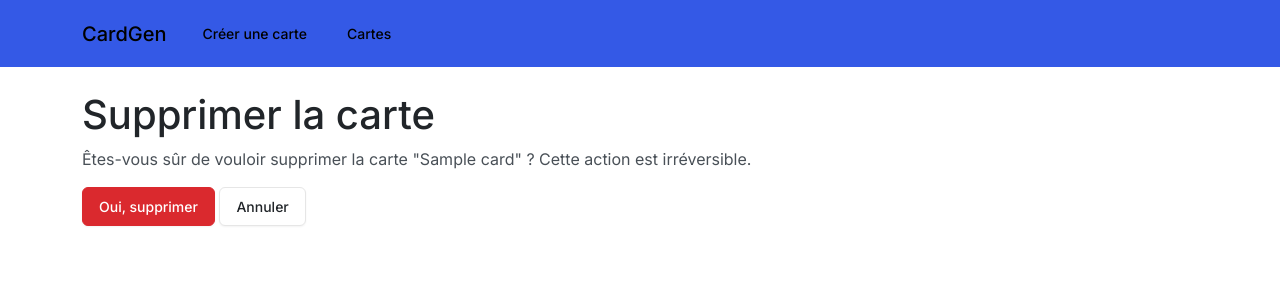
After one commit to rfulop/cards_generator, a Django app: page /generator/card/1/delete/ in a window 1280 px wide. The commit adds this page. Shown: the top 300 px of the page. Run offline with Django 5.2, Linux system fonts and the light colour scheme; tables that the repository leaves empty hold one stand-in row (values such as "Sample post"); style sheets or scripts are compiled from the project's sources; some libraries are stand-ins or nearby versions.

Commit message:
implement card deletion with confirmation prompt

```diff
--- a/generator/urls.py
+++ b/generator/urls.py
@@ -1,7 +1,7 @@
 from django.urls import path
 
 from .views import OutlinePreviewView, SlotPreviewView, DeleteSlotFormView, CreateSlotFormView, CreateCardView, \
-    CardDetailView, GetPresetDetailsView, SaveAsPresetView, CardListView
+    CardDetailView, GetPresetDetailsView, SaveAsPresetView, CardListView, CardDeleteView
 
 urlpatterns = [
     path('create-card', CreateCardView.as_view(), name='create-card'),
@@ -10,6 +10,7 @@ urlpatterns = [
     path('htmx/slot/<int:index>/delete', DeleteSlotFormView.as_view(), name='delete-slot-form'),
     path('htmx/slot/create', CreateSlotFormView.as_view(), name='create-slot-form'),
     path('card/<int:card_id>', CardDetailView.as_view(), name='card-detail'),
+    path('card/<int:card_id>/delete/', CardDeleteView.as_view(), name='card-delete'),
     path('preset/<int:preset_id>/details', GetPresetDetailsView.as_view(), name='get-preset-details'),
     path('card/<int:card_id>/save-as-preset', SaveAsPresetView.as_view(), name='save-as-preset'),
     path('cards', CardListView.as_view(), name='card-list'),
--- a/generator/views.py
+++ b/generator/views.py
@@ -3,8 +3,9 @@ from django.forms import formset_factory
 from django.http import HttpResponse, JsonResponse
 from django.shortcuts import render, redirect, get_object_or_404
 from django.template.loader import render_to_string
+from django.urls import reverse_lazy
 from django.views import View
-from django.views.generic import TemplateView, DetailView, ListView
+from django.views.generic import TemplateView, DetailView, ListView, DeleteView
 
 from .constants import DEFAULT_SLOT_IMAGE_SIZE, DISPLAYED_WIDTH
 from .forms import CardOutlineSelectionForm, CardSlotForm, CardSlotFormSet, CardDetailsForm
@@ -144,6 +145,12 @@ class CardDetailView(DetailView):
         return get_object_or_404(queryset, pk=self.kwargs['card_id'])
 
 
+class CardDeleteView(DeleteView):
+    model = Card
+    success_url = reverse_lazy('card-list')
+    pk_url_kwarg = 'card_id'
+
+
 class GetPresetDetailsView(View):
     def get(self, request, *args, **kwargs):
         preset = get_object_or_404(CardPreset, pk=self.kwargs['preset_id'])
--- /dev/null
+++ b/templates/generator/card_confirm_delete.html
@@ -0,0 +1,15 @@
+{% extends 'base.html' %}
+{% load crispy_forms_filters %}
+
+{% block content %}
+    <div class="container mt-4">
+        <h1>Supprimer la carte</h1>
+        <p>Êtes-vous sûr de vouloir supprimer la carte "{{ object.name }}" ? Cette action est irréversible.</p>
+        <form method="post">
+            {% csrf_token %}
+            {{ form|crispy }}
+            <button type="submit" class="btn btn-danger">Oui, supprimer</button>
+            <a href="{% url 'card-detail' object.id %}" class="btn btn-secondary">Annuler</a>
+        </form>
+    </div>
+{% endblock %}
--- a/templates/generator/card_detail.html
+++ b/templates/generator/card_detail.html
@@ -10,5 +10,9 @@
         {% endif %}
         <h1>{{ card.name }}</h1>
         <img class="card-image-detail" src="{{ card.image.url }}" alt="{{ card.name }}">
+
+        <form method="get" action="{% url 'card-delete' card.id %}" class="mt-3">
+            <button type="submit" class="btn btn-danger">Supprimer la carte</button>
+        </form>
     </div>
 {% endblock %}
```
Also changed, not shown: generator/migrations/0004_alter_card_options.py (added).
